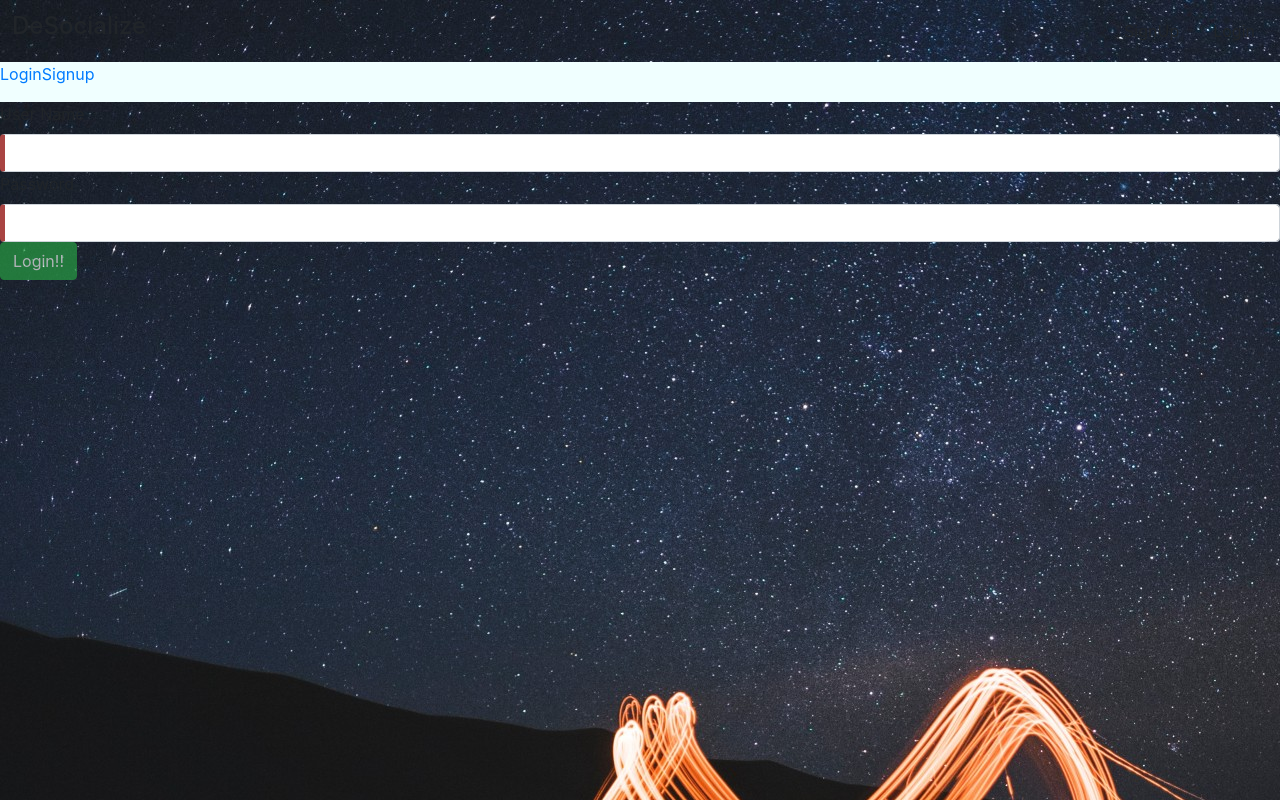
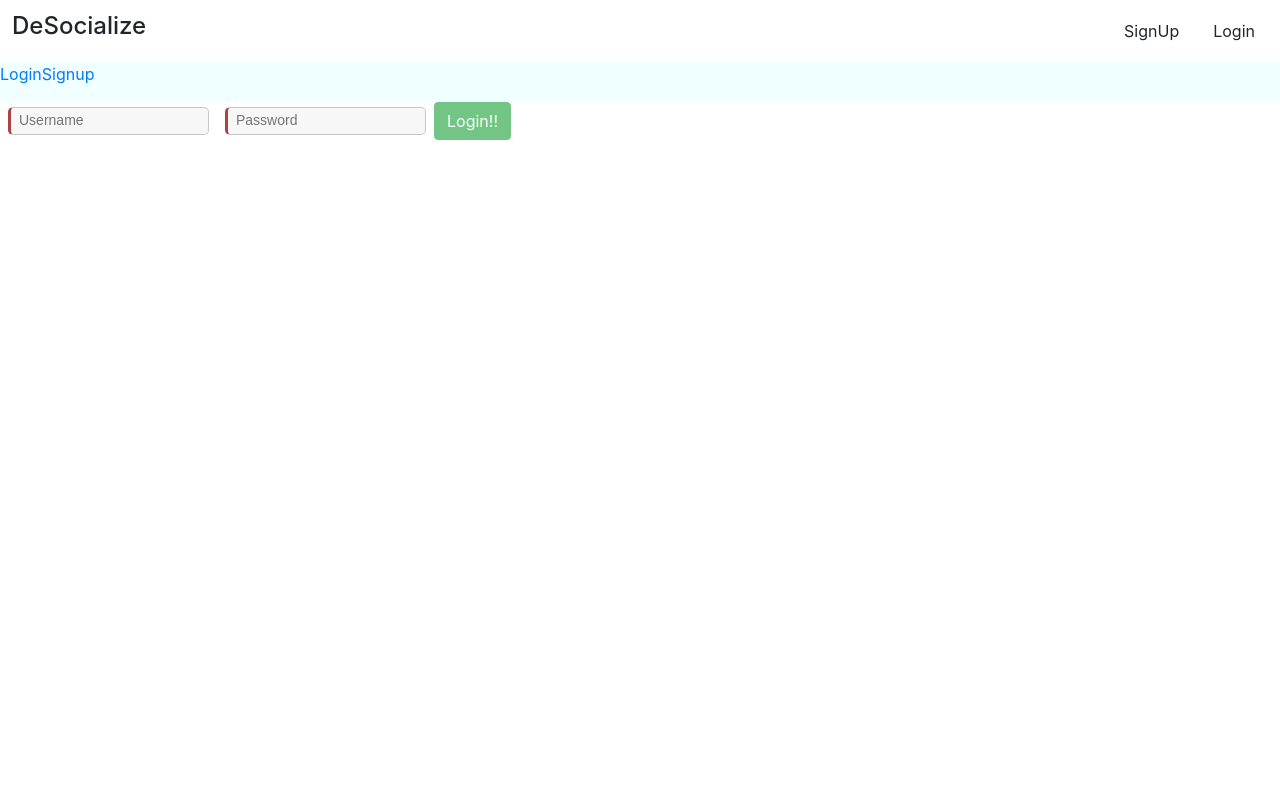
Before and after one commit to saranshgupta1995/Just-A-Forum, an Angular app: page /login in a window 1280 px wide. Built offline with nearby package versions, Linux system fonts and the light colour scheme.

Commit message:
login ui changes

```diff
--- a/src/app/app.component.html
+++ b/src/app/app.component.html
@@ -1,4 +1,4 @@
-<div [ngStyle]="{background:'url(/assets/home_bg.jpeg)', height:'100vh', width:'100vw', overflow: 'hidden'}">
+<div [ngStyle]="{height:'100vh', width:'100vw', overflow: 'hidden'}">
     <sexy-navbar></sexy-navbar>
     <div style="height: 40px; width: 100%; background-color: azure;">
         <nav>
--- a/src/app/modules/login/login.component.css
+++ b/src/app/modules/login/login.component.css
@@ -1,7 +1,22 @@
+.header-input-box{
+    border: 1px solid #c2c1c1e1;
+    background-color: rgba(245, 244, 244, 0.699);
+    font-size: 14px;
+    border-radius: 5px;
+    padding: 0px 8px;
+    font-family: Arial, Helvetica, sans-serif;
+    min-height: 28px;
+    outline: none;
+}
+
+.header-input-box:hover {
+    background-color: rgba(248, 252, 252, 0.911);
+}
+
 .ng-valid[required], .ng-valid.required  {
-  border-left: 5px solid #42A948; /* green */
+    border-left: 3px solid #42A948; /* green */
 }
 
 .ng-invalid:not(form)  {
-  border-left: 5px solid #a94442; /* red */
+    border-left: 3px solid #a94442; /* red */
 }
--- a/src/app/modules/login/login.component.html
+++ b/src/app/modules/login/login.component.html
@@ -1,13 +1,13 @@
 <div>
     <form (ngSubmit)="onLoginAttempt()" #loginForm="ngForm">
-        <div>
-            <label for="userName">User Name</label>
-            <input id="userName" pattern="[a-z0-9_-]+" maxlength="20" minlength="7" name="userName" class="form-control" required [(ngModel)]="userName" type="text">
+        <div class="same-line basic-margin-md">
+            <label class ="sr-only" for="userName">User Name</label>
+            <input class="header-input-box" id="userName" placeholder="Username" pattern="[a-z0-9_-]+" maxlength="20" minlength="7" name="userName" required [(ngModel)]="userName" type="text">
         </div>
-        <div>
-            <label for="password">Password</label>
+        <div class="same-line basic-margin-md">
+            <label class ="sr-only" for="password">Password</label>
             <!-- TODO add password regex -->
-            <input id="password" name="password" class="form-control" required [(ngModel)]="password" type="text">
+            <input class="header-input-box" id="password" placeholder="Password" name="password" required [(ngModel)]="password" type="text">
         </div>
         <button [disabled]="loginForm.invalid" class="btn btn-success" type="submit">Login!!</button>
     </form>
--- a/src/styles.css
+++ b/src/styles.css
@@ -1,5 +1,9 @@
 /* You can add global styles to this file, and also import other style files */
 @import "~bootstrap/dist/css/bootstrap.css";
+
+.same-line{
+    display: inline
+}
 
 .basic-padding-sm{
     padding: 4px;
```
